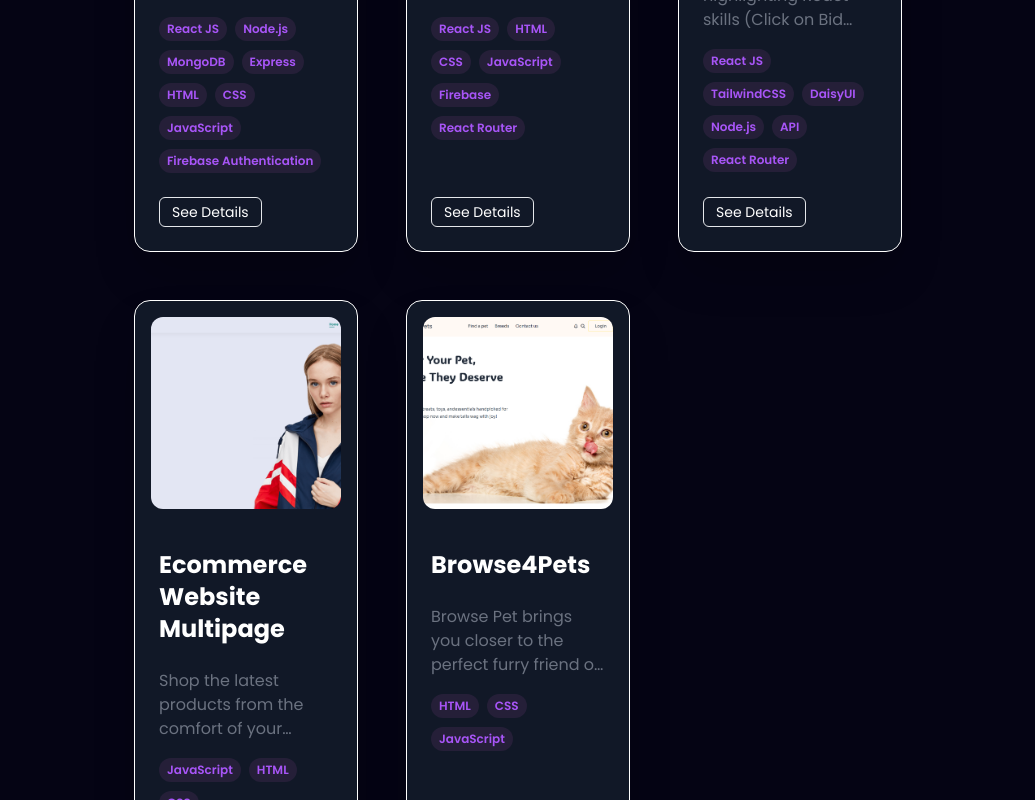
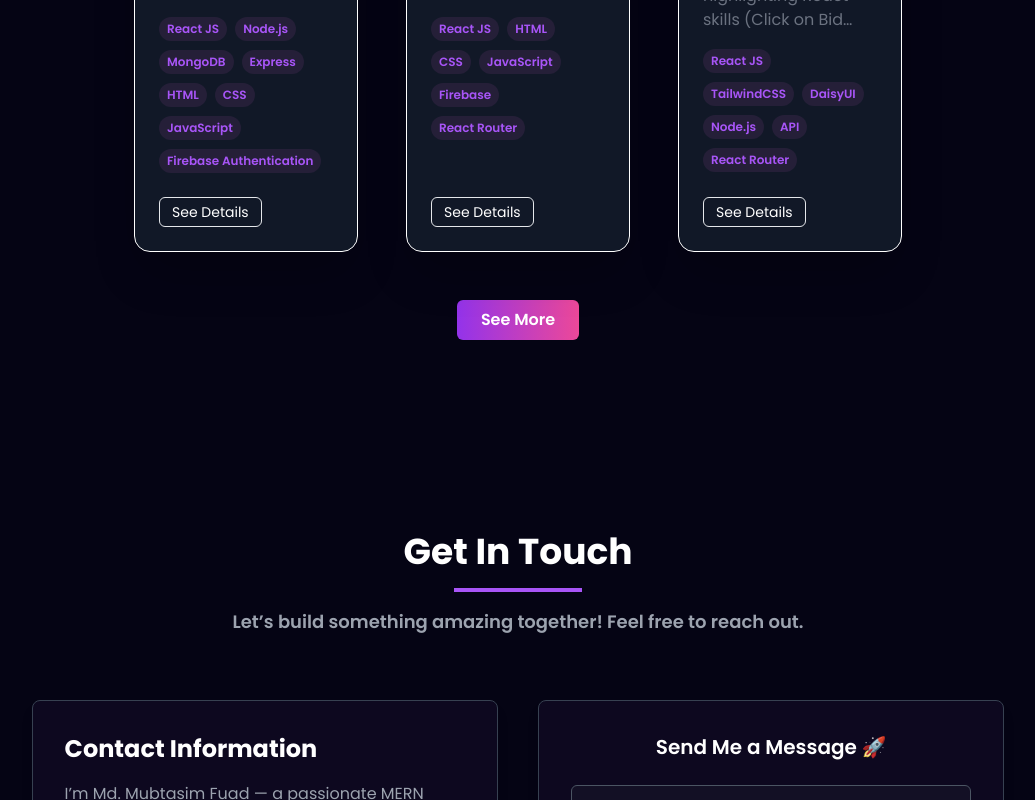
Before and after one commit to mubtasimprime/Mubtasim_Portfolio, a React (Vite) app: page / in a window 1280 px wide. Shown: the part 6576-7376 px from the top of the page, without its empty margins (122-1157 px from the left). Built offline with nearby package versions, Linux system fonts and the light colour scheme.

Commit message:
Work part modified: implemented see more / see less part

```diff
--- a/src/components/Work/Work.jsx
+++ b/src/components/Work/Work.jsx
@@ -1,4 +1,4 @@
-import { useState } from "react";
+import { useEffect, useState } from "react";
 import { projects } from "../../constants";
 
 const Work = () => {
@@ -6,6 +6,32 @@ const Work = () => {
 
   const handleOpenModal = (project) => setSelectedProject(project);
   const handleCloseModal = () => setSelectedProject(null);
+  const [visibleCount, setVisibleCount] = useState(6);
+  const [showAll, setShowAll] = useState(false);
+
+  useEffect(() => {
+    const updateVisibleCount = () => {
+      if (window.innerWidth < 768) {
+        setVisibleCount(4);
+      } else {
+        setVisibleCount(6);
+      }
+    };
+    updateVisibleCount();
+    window.addEventListener("resize", updateVisibleCount);
+    return () => window.removeEventListener("resize", updateVisibleCount);
+  }, []);
+
+  const handleToggle = () => {
+    if (showAll) {
+      setShowAll(false);
+      setVisibleCount(window.innerWidth < 768 ? 4 : 6);
+    } else {
+      // Show all projects
+      setShowAll(true);
+      setVisibleCount(projects.length);
+    }
+  };
 
   return (
     <section
@@ -24,7 +50,7 @@ const Work = () => {
 
       {/* Projects Grid */}
       <div className="grid gap-12 grid-cols-1 md:grid-cols-2 lg:grid-cols-3">
-        {projects.map((project) => (
+        {projects.slice(0, visibleCount).map((project) => (
           <div
             key={project.id}
             onClick={() => handleOpenModal(project)}
@@ -67,6 +93,18 @@ const Work = () => {
           </div>
         ))}
       </div>
+
+      {/* See More / See Less Button */}
+      {projects.length > (window.innerWidth < 768 ? 4 : 6) && (
+        <div className="flex justify-center mt-12">
+          <button
+            onClick={handleToggle}
+            className="bg-gradient-to-r from-purple-600 to-pink-500 text-white font-semibold py-2 px-6 rounded-md hover:opacity-90 transition"
+          >
+            {showAll ? "See Less" : "See More"}
+          </button>
+        </div>
+      )}
 
       {/* Modal */}
       {selectedProject && (
```
